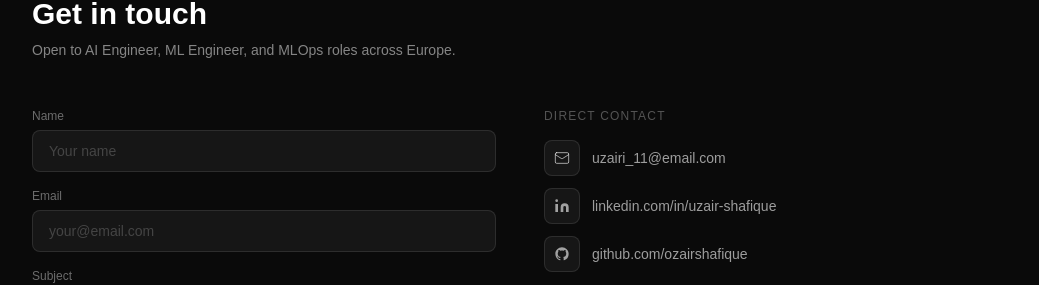
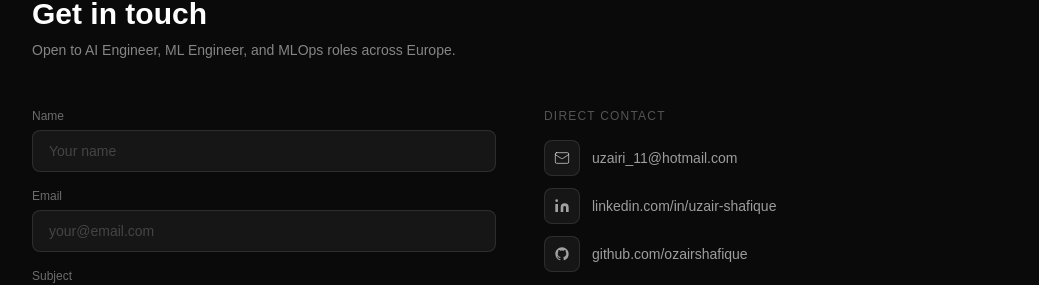
Before and after one commit to ozairshafique/ai-engineer-portfolio, a Next.js app: page / in a window 1280 px wide. Shown: the part 3077-3362 px from the top of the page, without its empty margins (120-1159 px from the left). Built offline with nearby package versions, Linux system fonts and the light colour scheme.

Commit message:
update email address in contact information

```diff
--- a/components/ContactInfo.tsx
+++ b/components/ContactInfo.tsx
@@ -35,8 +35,8 @@ function GitHubIcon() {
 }
 const contactLinks = [
   {
-    label: "uzairi_11@email.com",
-    href: "mailto:uzairi_11@email.com",
+    label: "uzairi_11@hotmail.com",
+    href: "mailto:uzairi_11@hotmail.com",
     icon: <EmailIcon />,
   },
   {
```
